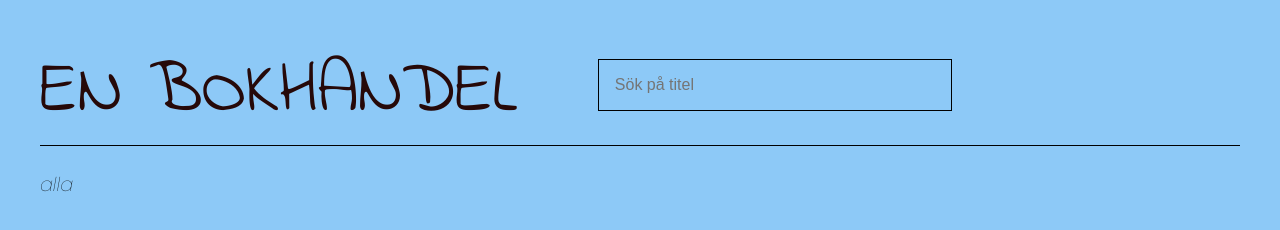
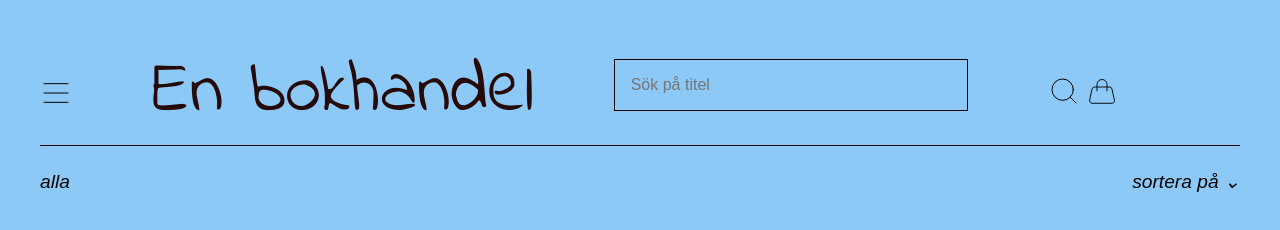
Before and after one commit to ngeliecode/api-assignment-1, a website built with Vite: page client/index.html in a window 1280 px wide. Built offline with nearby package versions, Linux system fonts and the light colour scheme; files whose address does not match are found by name.

Commit message:
add svg icons to HTML

```diff
--- a/client/index.html
+++ b/client/index.html
@@ -7,14 +7,36 @@
     <link rel="preconnect" href="https://fonts.googleapis.com" />
     <link rel="preconnect" href="https://fonts.gstatic.com" crossorigin />
     <link
-      href="https://fonts.googleapis.com/css2?family=Indie+Flower&family=Poppins:ital,wght@0,100;0,200;0,300;0,400;0,500;0,600;0,700;0,800;0,900;1,100;1,200;1,300;1,400;1,500;1,600;1,700;1,800;1,900&display=swap"
+      href="https://fonts.googleapis.com/css2?family=Cormorant+Infant:ital,wght@0,300..700;1,300..700&family=Indie+Flower&family=Montserrat:ital,wght@0,100..900;1,100..900&display=swap"
       rel="stylesheet"
     />
   </head>
   <body>
     <div id="app">
       <header>
-        <h1>EN BOKHANDEL</h1>
+        <svg
+          xmlns="http://www.w3.org/2000/svg"
+          width="32"
+          height="32"
+          viewBox="0 0 24 24"
+          fill="none"
+          stroke="#000000"
+          stroke-width="0.75"
+          stroke-linecap="round"
+          stroke-linejoin="round"
+          class="lucide lucide-text-align-justify-icon lucide-text-align-justify"
+        >
+          <path d="M3 5h18" />
+          <path d="M3 12h18" />
+          <path d="M3 19h18" />
+        </svg>
+        <h1>
+          <span>En</span>
+          <span class="bokhandel">
+            <span>b</span><span>ok</span><span>ha</span><span>n</span
+            ><span>del</span></span
+          >
+        </h1>
         <form class="search-form">
           <label for="product"></label>
           <input
@@ -25,9 +47,46 @@
             placeholder="Sök på titel"
           />
         </form>
+        <div class="icons">
+          <svg
+            class="search-icon"
+            xmlns="http://www.w3.org/2000/svg"
+            width="32"
+            height="32"
+            viewBox="0 0 24 24"
+            fill="none"
+            stroke="#000000"
+            stroke-width="0.75"
+            stroke-linecap="round"
+            stroke-linejoin="round"
+            class="lucide lucide-search-icon lucide-search"
+          >
+            <path d="m21 21-4.34-4.34" />
+            <circle cx="11" cy="11" r="8" />
+          </svg>
+          <svg
+            class="bag"
+            xmlns="http://www.w3.org/2000/svg"
+            width="30"
+            height="30"
+            viewBox="0 0 24 24"
+            fill="none"
+            stroke="#000000"
+            stroke-width="0.75"
+            stroke-linecap="round"
+            stroke-linejoin="round"
+            class="lucide lucide-handbag-icon lucide-handbag"
+          >
+            <path
+              d="M2.048 18.566A2 2 0 0 0 4 21h16a2 2 0 0 0 1.952-2.434l-2-9A2 2 0 0 0 18 8H6a2 2 0 0 0-1.952 1.566z"
+            />
+            <path d="M8 11V6a4 4 0 0 1 8 0v5" />
+          </svg>
+        </div>
       </header>
-      <nav class="categories">
-        <a href="#" class="all">Alla</a>
+      <nav>
+        <div class="categories"><a href="#" class="all">Alla</a></div>
+        <a href="#" class="sort">Sortera på <span class="arrow">⌄</span></a>
       </nav>
       <main class="main">
         <section class="products"></section>
```
